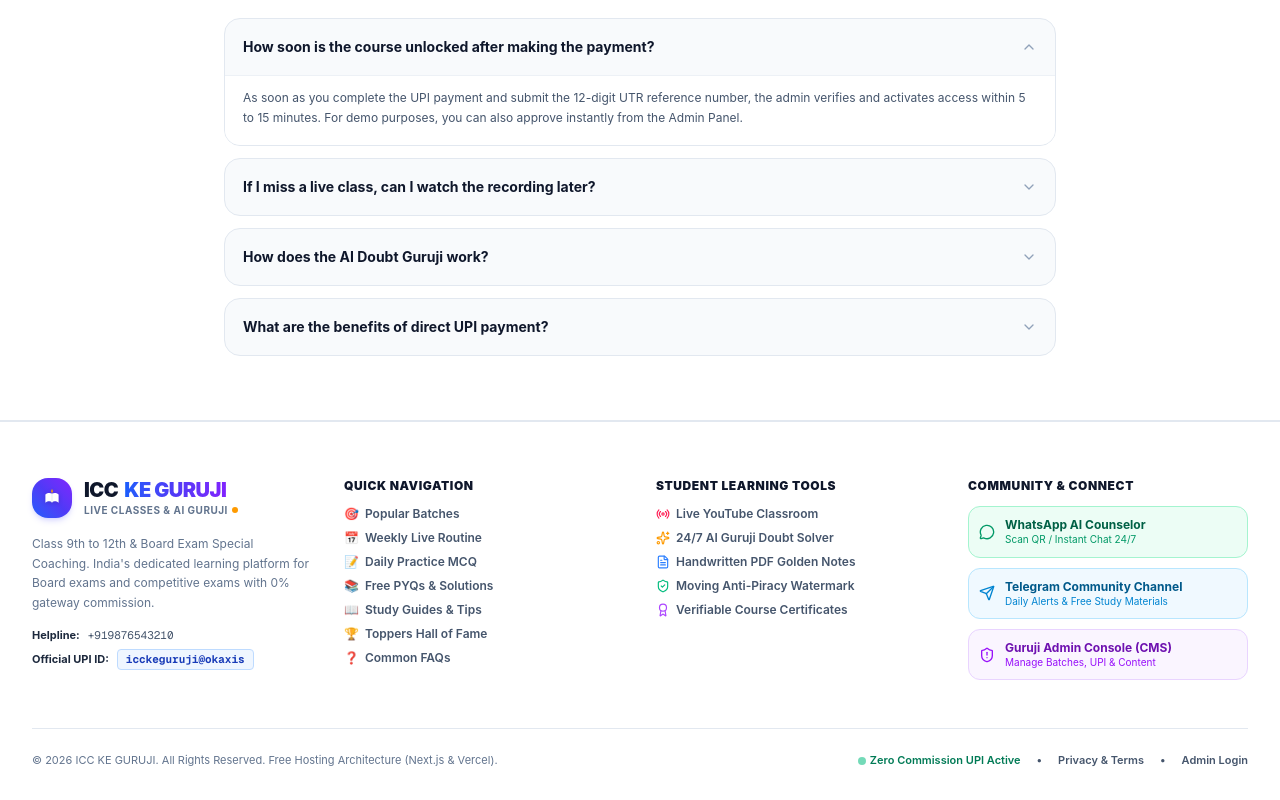
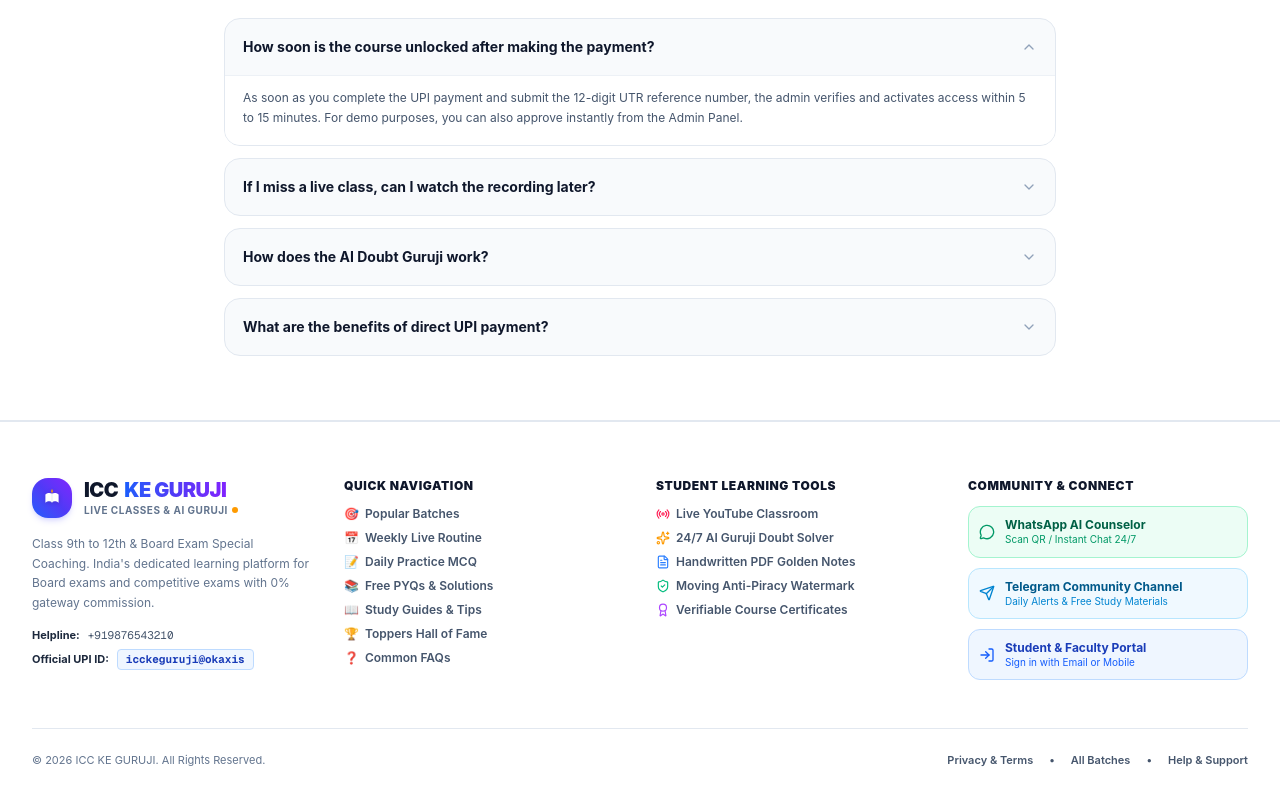
Before and after one commit to icckeguruji/icckeguruji, a Next.js app: page / in a window 1280 px wide. Shown: the part 5428-6228 px from the top of the page. Built offline with nearby package versions, Linux system fonts and the light colour scheme.

Commit message:
fix: remove hosting architecture, zero commission upi badge and admin login from footer

```diff
--- a/src/app/page.tsx
+++ b/src/app/page.tsx
@@ -27,7 +27,7 @@ import {
   TrendingUp,
   Smartphone,
   MessageCircle,
-  ShieldAlert
+  LogIn
 } from 'lucide-react';
 import { Course, User, CoachingConfig, Announcement, Article, Testimonial, FaqItem, TimetableSlot } from '@/types';
 import { getStoredData, saveStoredData } from '@/lib/storage';
@@ -826,13 +826,13 @@ export default function HomePage() {
                 </a>
 
                 <Link
-                  href="/admin"
-                  className="p-2.5 rounded-xl bg-purple-50 hover:bg-purple-100 text-purple-800 border border-purple-200 flex items-center gap-2.5 transition-colors"
+                  href="/login"
+                  className="p-2.5 rounded-xl bg-blue-50 hover:bg-blue-100 text-blue-800 border border-blue-200 flex items-center gap-2.5 transition-colors"
                 >
-                  <ShieldAlert className="w-4 h-4 text-purple-600 shrink-0" />
+                  <LogIn className="w-4 h-4 text-blue-600 shrink-0" />
                   <div>
-                    <div className="font-bold text-xs">Guruji Admin Console (CMS)</div>
-                    <div className="text-[10px] text-purple-600">Manage Batches, UPI &amp; Content</div>
+                    <div className="font-bold text-xs">Student &amp; Faculty Portal</div>
+                    <div className="text-[10px] text-blue-600">Sign in with Email or Mobile</div>
                   </div>
                 </Link>
               </div>
@@ -842,17 +842,21 @@ export default function HomePage() {
           {/* Bottom Copyright Bar */}
           <div className="pt-6 border-t border-slate-200 flex flex-col sm:flex-row items-center justify-between gap-4 text-slate-500 text-[11px]">
             <div>
-              © 2026 {data.config.coachingName}. All Rights Reserved. Free Hosting Architecture (Next.js &amp; Vercel).
+              © 2026 {data.config.coachingName}. All Rights Reserved.
             </div>
             <div className="flex items-center gap-4 font-semibold text-slate-600">
-              <span className="flex items-center gap-1 text-emerald-700">
-                <span className="w-2 h-2 rounded-full bg-emerald-500 animate-pulse" />
-                Zero Commission UPI Active
-              </span>
-              <span>•</span>
               <a href="#faqs" className="hover:text-blue-600">Privacy &amp; Terms</a>
               <span>•</span>
-              <Link href="/admin" className="hover:text-purple-600">Admin Login</Link>
+              <a href="#courses-section" className="hover:text-blue-600">All Batches</a>
+              <span>•</span>
+              <a
+                href={`https://wa.me/${(data.config.whatsappNumber || '+919876543210').replace(/[^0-9]/g, '')}`}
+                target="_blank"
+                rel="noreferrer"
+                className="hover:text-emerald-600"
+              >
+                Help &amp; Support
+              </a>
             </div>
           </div>
         </div>
--- a/src/components/Navbar.tsx
+++ b/src/components/Navbar.tsx
@@ -174,7 +174,7 @@ export default function Navbar({ currentUser, config, onToggleRole, onUserChange
 
             {/* WhatsApp 1-Click Helpline */}
             <a
-              href={`https://wa.me/${(config.whatsappNumber || '+919876543210').replace(/[^0-9]/g, '')}?text=Namaste%20Guruji,%20mujhe%20admission%20ke%20bare%20me%20jankari%20chahiye`}
+              href={`https://wa.me/${(config.whatsappNumber || '+919876543210').replace(/[^0-9]/g, '')}?text=Hello%20Guruji,%20I%20would%20like%20information%20about%20course%20admissions.`}
               target="_blank"
               rel="noreferrer"
               className="hidden md:inline-flex items-center gap-1.5 px-3 py-1.5 rounded-full bg-emerald-50 text-emerald-700 hover:bg-emerald-100 border border-emerald-200 text-xs font-bold transition-all shadow-xs shrink-0"
```
